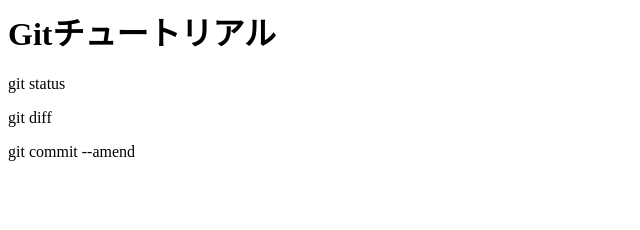
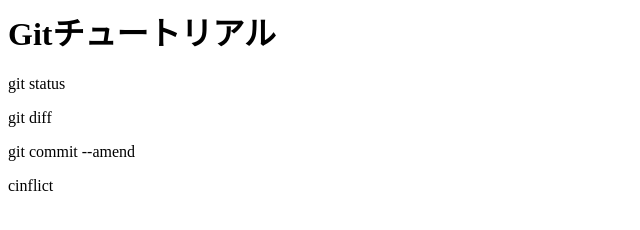
Before and after one commit to razona-kawazoe/git_tutorial, a plain HTML site: page index.html in a window 1280 px wide. Shown: the full height of the page, 0-640 px from the left. Drawn offline with Linux system fonts and the light colour scheme.

Commit message:
conflictを追記

```diff
--- a/index.html
+++ b/index.html
@@ -2,3 +2,4 @@
 <p>git status</p>
 <p>git diff</p>
 <p>git commit --amend</p>
+<p>cinflict</p>
```
